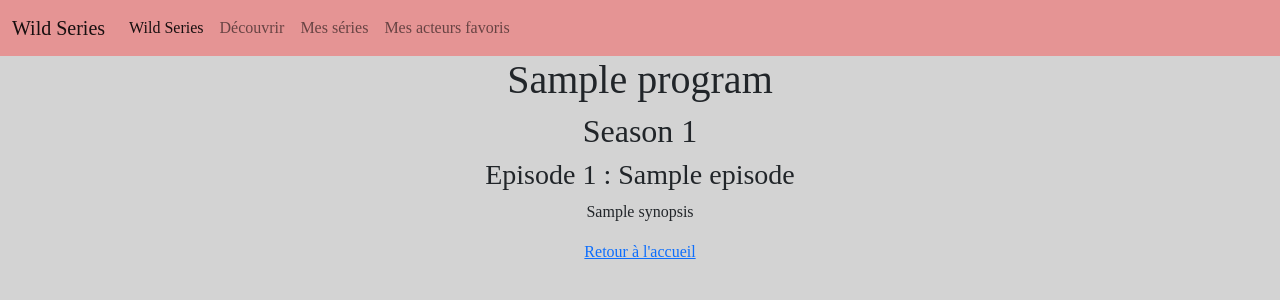
After one commit to AlexandreMor/quest_symfony, a Symfony app: template templates/program/episode_show.html.twig in a window 1280 px wide. The commit adds this page. Shown: the top 300 px of the page. Run offline with Twig, Linux system fonts and the light colour scheme; the template is opened without the code that fills it: most values are stand-ins (such as "Sample title", 1, 10 or a date in 2020); style sheets or scripts are compiled from the project's sources; some libraries are stand-ins or nearby versions; some web fonts are replaced.

Commit message:
Solution

```diff
--- /dev/null
+++ b/templates/program/episode_show.html.twig
@@ -0,0 +1,22 @@
+{% extends 'base.html.twig' %}
+
+{% block title %}{% endblock %}
+
+
+{% block body %}
+	<div class="text-center">
+		<h1>{{program.title}}</h1>
+		<h2>Season
+			{{season.number}}</h2>
+		<h3>Episode
+			{{episode.number}}
+			:
+			{{episode.title}}</h3>
+		<p>{{episode.synopsis}}</p>
+
+         <a href="{{ path('app_index') }}">
+
+        Retour à l'accueil
+
+    </a>
+{% endblock %}
--- a/templates/program/season_show.html.twig
+++ b/templates/program/season_show.html.twig
@@ -21,7 +21,7 @@
 
         <ul> Episodes :
         {% for episode in episodes %}
-        <li>Episode {{episode.number}} : {{episode.title}}</li>
+        <li><a href="{{ path('program_episode_show', { programId: program.id, seasonId: season.id, episodeId: episode.id }) }}">Episode {{episode.number}} : {{episode.title}}</a></li>
         {% endfor %}
         </ul>
 	</div>
```
Also changed, not shown: src/Controller/ProgramController.php (+23 -20 lines), README.md.
